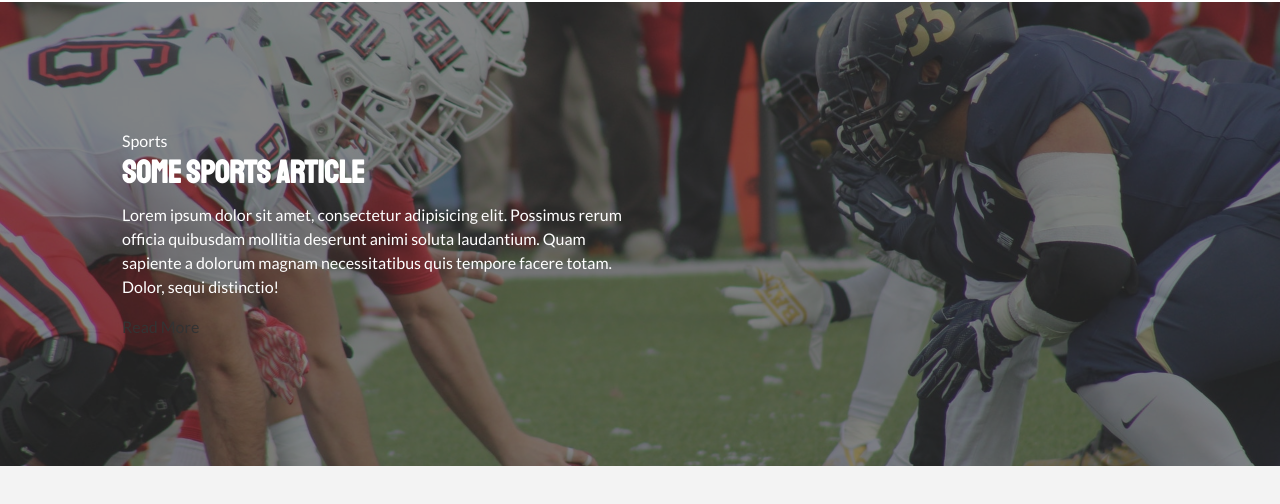
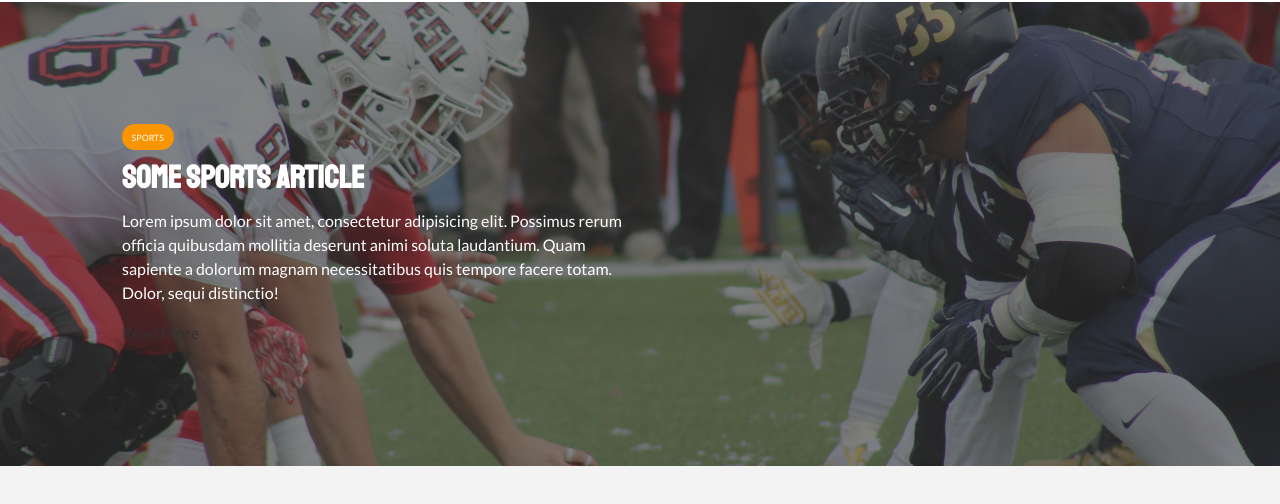
Before and after one commit to elvan/news-website-css-grid, a plain HTML site: page index.html in a window 1280 px wide. Shown: the part 72-576 px from the top of the page. Drawn offline with Linux system fonts and the light colour scheme.

Commit message:
category

```diff
--- a/css/style.css
+++ b/css/style.css
@@ -58,6 +58,26 @@ h6 {
   margin: auto;
   padding: 0 2rem;
   overflow: hidden;
+}
+
+.category {
+  display: inline-block;
+  margin-bottom: 0.5rem;
+  padding: 0.4rem 0.6rem;
+  border-radius: 15px;
+  color: #fff;
+  font-size: 0.55rem;
+  text-transform: uppercase;
+}
+
+.category-sports {
+  background: var(--sports-color);
+}
+.category-ent {
+  background: var(--ent-color);
+}
+.category-tech {
+  background: var(--tech-color);
 }
 
 /* Navigation */
```
